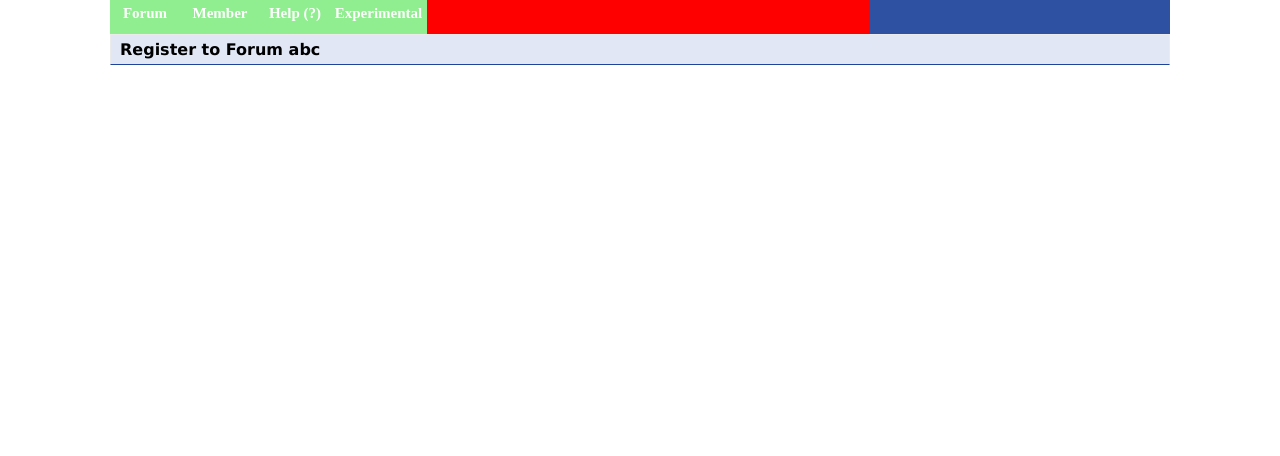
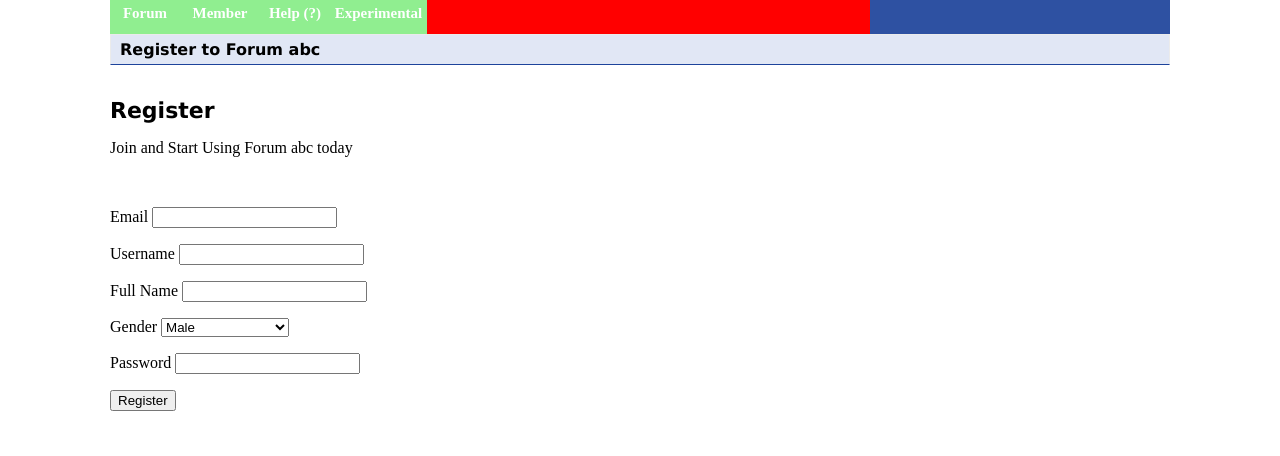
Before and after one commit to jimmymsz/projectPHP, a PHP site: page /register.php in a window 1280 px wide. Shown: the part 140-596 px from the top of the page. Run offline with PHP 8.4, Linux system fonts and the light colour scheme.

Commit message:
register page - temporary design

```diff
--- a/register.php
+++ b/register.php
@@ -1,4 +1,5 @@
 <?php
+
 ?>
 
 <!DOCTYPE html>
@@ -72,7 +73,34 @@
 
 			<div id="content">
 				<div id="register-box">
-
+					<form method="POST" action="register.php">
+						<br>
+						<h1 style="font-size: 22px; font-family: Verdana,Arial; padding-bottom: 0px">Register </h1>
+						<p>Join and Start Using Forum abc today</p>
+						<br>
+						<p>Email
+							<input type="email" name="email" size="20" maxlength="30" required="true">
+						</p>
+						<p>Username
+							<input type="text" name="username" size="20" maxlength="30" required="true">
+						</p>
+						<p>Full Name
+							<input type="fullname" name="fullname" size="20" maxlength="40" required="true">
+						</p>
+						<p>Gender
+							<select name="gender" required="true">
+								<option value="M">Male</option>
+								<option value="F">Female</option>
+								<option value=".">Prefer not to say&nbsp;&nbsp;</option>
+							</select>
+						</p>
+						<p>Password
+							<input type="password" name="password" size="20" maxlength="32" required="true">
+						</p>
+						<p>
+	              			<input type="submit" name="submit" value="Register" required="true">
+	              		</p>
+					</form>
 				</div>
 			</div>
 		</div>
```
